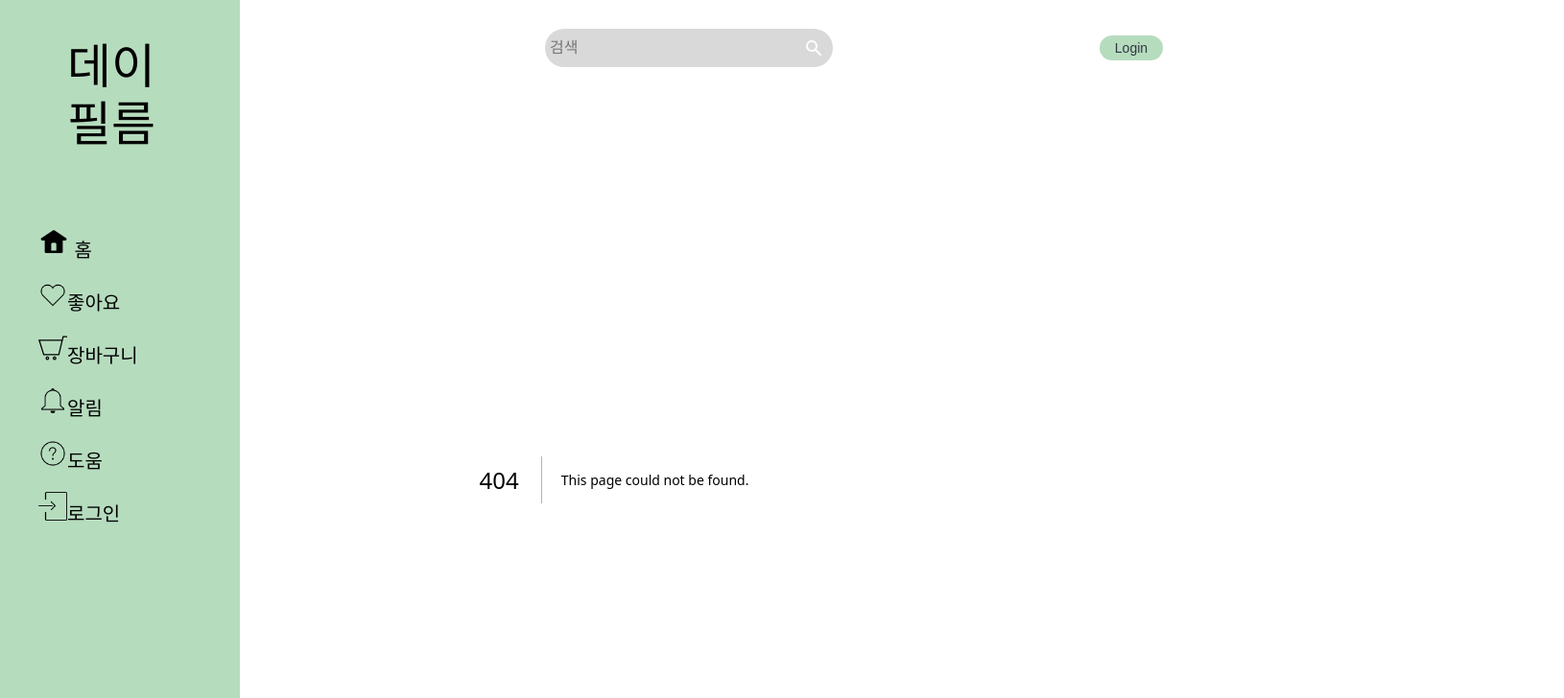
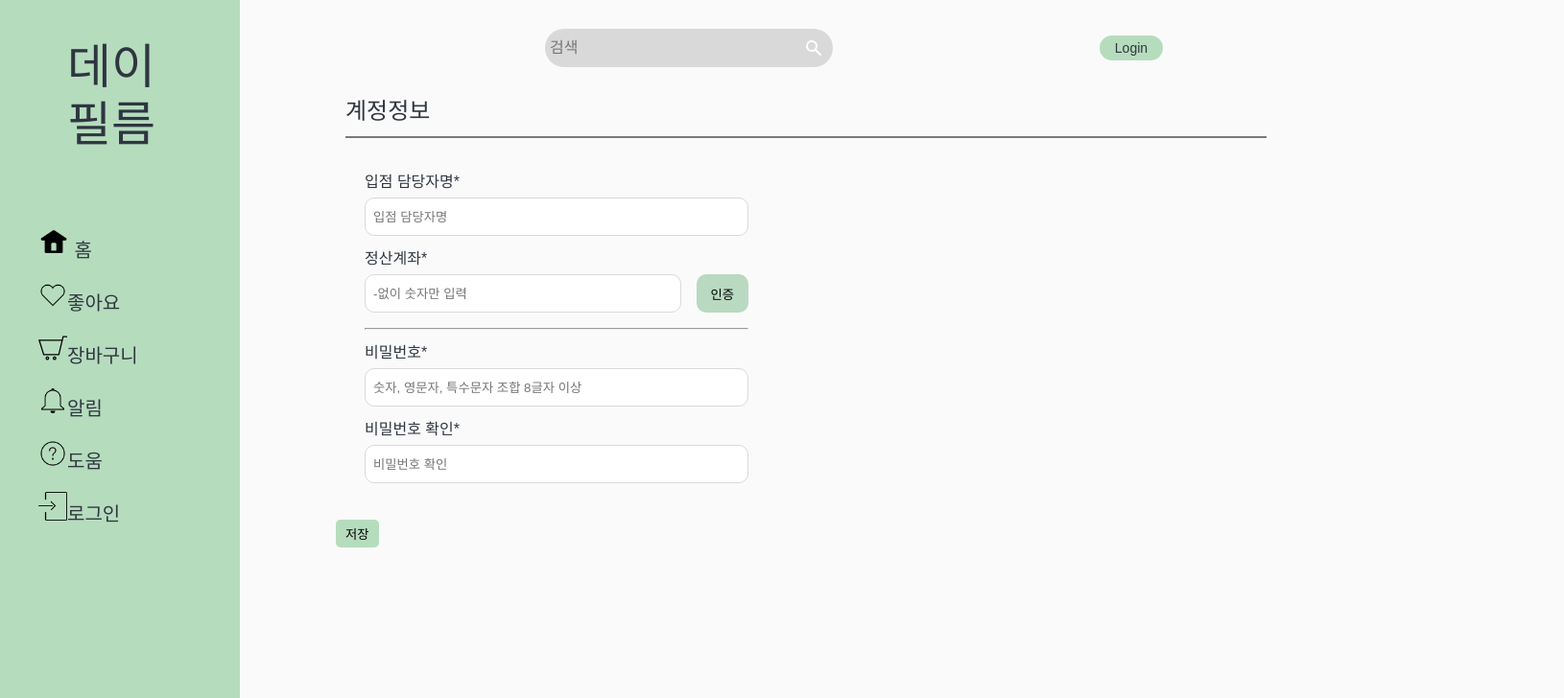
Before and after one commit to hyemimi/black-rabbit, a Next.js app: page /mypage-seller/info/sellerInfo in a window 1280 px wide. Before the commit this address had no page. Shown: the top 728 px of the page at 96% size, 1630 px wide, since content can reach past the window. Built offline with nearby package versions, Linux system fonts and the light colour scheme.

Commit message:
layout : 판매자 정보 관리 페이지

```diff
--- /dev/null
+++ b/pages/mypage-seller/info/sellerInfo.tsx
@@ -0,0 +1,191 @@
+import {
+  Title,
+  WholeDiv,
+  Wrapper,
+  SearchDiv,
+  FilterDiv,
+  P,
+  FilterName,
+  Select,
+  Option,
+  LeftTd,
+  OverflowDiv,
+  RightTd,
+  Table,
+  Tbody,
+  Td,
+  Thead,
+  Tr,
+  Hr,
+  WholeLists,
+  GreenButton,
+} from "@/components/detail/Seller";
+import styled from "styled-components";
+
+const SellerInfo = () => {
+  const ItemList = [
+    {
+      itemId: 1,
+      customerId: "감자",
+      date: "22/03/14 13:32",
+      title: " Canon EOS Rebel T7 18-55mm 번들 세트",
+      starAvg: 4.4,
+      reviewContents: "너무조하용~",
+    },
+    {
+      itemId: 2,
+      customerId: "감자",
+      date: "22/03/14 13:32",
+      title: "[소니] FE 28-60mm F4-5.6 표준렌즈",
+      starAvg: 4.4,
+      reviewContents: "너무조하용~",
+    },
+    {
+      itemId: 3,
+      customerId: "감자",
+      date: "22/03/14 13:32",
+      title: "소니 A7M4 미러리스 카메라",
+      starAvg: 4.4,
+      reviewContents: "너무조하용~",
+    },
+    {
+      itemId: 4,
+      customerId: "감자",
+      date: "22/03/14 13:32",
+      title: "소니 FE 24-70mm GM F2.8",
+      starAvg: 4.4,
+      reviewContents: "너무조하용~",
+    },
+  ];
+  return (
+    <Wrapper>
+      <WholeDiv>
+        <Title>계정정보</Title>
+        <Hr />
+
+        <OverflowDiv>
+          <Div>
+            <div>
+              <StyledLabel htmlFor="passwordCheck">입점 담당자명*</StyledLabel>
+              <StyledInput
+                id="manager-name"
+                type="text"
+                placeholder="입점 담당자명"
+              />
+            </div>
+
+            <div>
+              <StyledLabel htmlFor="account-number">정산계좌*</StyledLabel>
+              <CheckDiv>
+                <StyledInput
+                  id="account-number"
+                  type="integer"
+                  placeholder="-없이 숫자만 입력"
+                />
+                <CheckButton>인증</CheckButton>
+              </CheckDiv>
+            </div>
+
+            <StyledHr />
+
+            <div>
+              <StyledLabel htmlFor="password">비밀번호*</StyledLabel>
+              <StyledInput
+                id="password"
+                type="password"
+                placeholder="숫자, 영문자, 특수문자 조합 8글자 이상"
+              />
+              <br />
+              {/* {password.length > 0 && (
+            <StyledSpan
+              className={`message ${isPassword ? "success" : "error"}`}
+            >
+              {passwordMessage}
+            </StyledSpan>
+          )} */}
+            </div>
+
+            <div>
+              <StyledLabel htmlFor="passwordCheck">비밀번호 확인*</StyledLabel>
+              <StyledInput
+                id="passwordCheck"
+                type="password"
+                placeholder="비밀번호 확인"
+              />
+              <br />
+              {/* {passwordConfirm.length > 0 && (
+            <StyledSpan
+              className={`message ${isPasswordConfirm ? "success" : "error"}`}
+            >
+              {passwordConfirmMessage}
+            </StyledSpan>
+          )} */}
+            </div>
+          </Div>
+        </OverflowDiv>
+        <GreenButton>저장</GreenButton>
+      </WholeDiv>
+    </Wrapper>
+  );
+};
+export default SellerInfo;
+
+const SytledForm = styled.form`
+  border-radius: 0.4em;
+  margin: auto;
+  width: 20rem;
+  justify-content: center;
+  text-align: center;
+`;
+
+const StyledLabel = styled.label`
+  text-align: left;
+  line-height: 2rem;
+`;
+
+const StyledInput = styled.input`
+  width: 100%;
+  height: 2.5rem;
+  padding: 0.5rem;
+  border-radius: 10px;
+  border: 1px solid #d9d9d9;
+  text-align: left;
+  margin-bottom: 0.5rem;
+`;
+
+const Div = styled.div`
+  width: 400px;
+
+  text-align: left;
+  margin: 30px;
+`;
+
+const StyledHr = styled.hr`
+  margin: 1rem irem 0 0;
+`;
+
+const StyledSpan = styled.span`
+  font-size: small;
+  color: ${(props) =>
+    props.className == "message error" ? "#e01c1c" : "#02A913"};
+`;
+
+const CheckButton = styled.button`
+  margin-left: 1rem;
+  height: 2.5rem;
+  width: 4rem;
+  background: #b9d9c0;
+  border-radius: 10px;
+  border: 0;
+  text-align: center;
+  cursor: pointer;
+
+  &:hover {
+    background: #d9d9d9;
+  }
+`;
+
+const CheckDiv = styled.div`
+  display: flex;
+  flex-direction: row;
+`;
```
